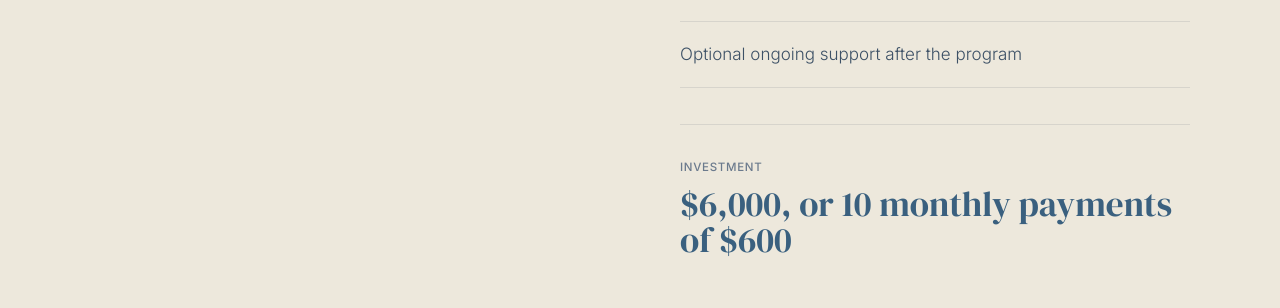
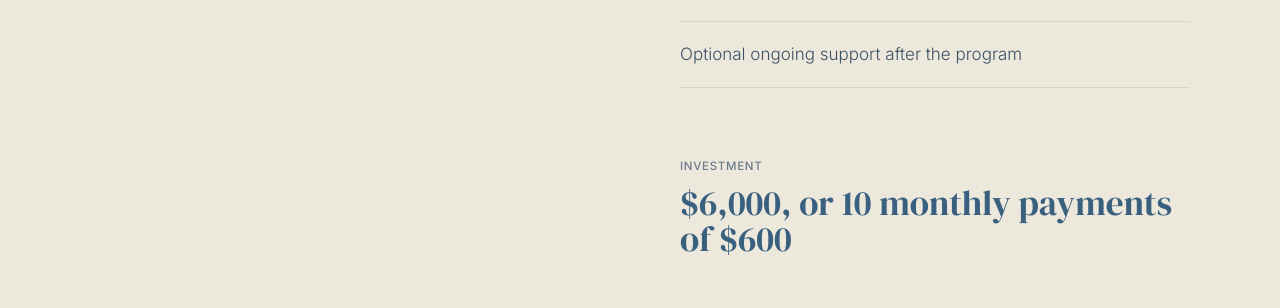
Before and after one commit to avelez94/bth-coaching, a Next.js app: page /leader-development in a window 1280 px wide. Shown: the part 4110-4418 px from the top of the page. Built offline with nearby package versions, Linux system fonts and the light colour scheme.

Commit message:
fix(ld): remove duplicate divider above investment block
.investment-block had border-top while the last .engagement-detail-item
already has border-bottom — two lines stacked. Removed border-top from
.investment-block; single rule from the detail item remains.

```diff
--- a/app/(public)/leader-development/leader-development.css
+++ b/app/(public)/leader-development/leader-development.css
@@ -289,7 +289,7 @@
   font-weight: 300;
 }
 .engagement-detail-item:first-child { border-top: 1px solid var(--rule); }
-.investment-block { margin-top: 36px; padding-top: 32px; border-top: 1px solid var(--rule); }
+.investment-block { margin-top: 36px; padding-top: 32px; }
 .investment-label { font-size: 0.72rem; color: var(--text-muted); letter-spacing: 0.06em; text-transform: uppercase; margin-bottom: 10px; font-weight: 500; }
 .investment-amount { font-family: 'DM Serif Display', serif; font-size: 2.2rem; font-weight: 400; color: var(--slate-mid); line-height: 1; margin-bottom: 10px; }
 .investment-note { font-size: 0.82rem; color: var(--text-muted); font-weight: 300; line-height: 1.6; }
```
